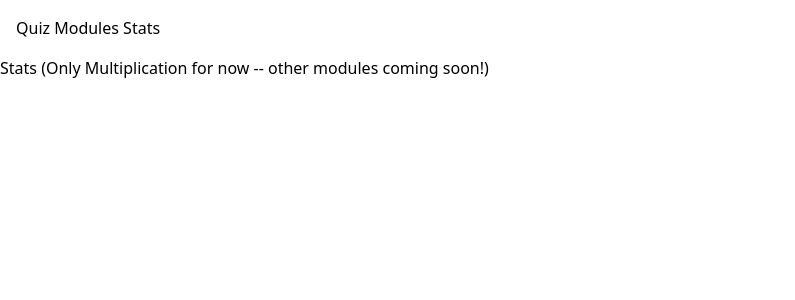
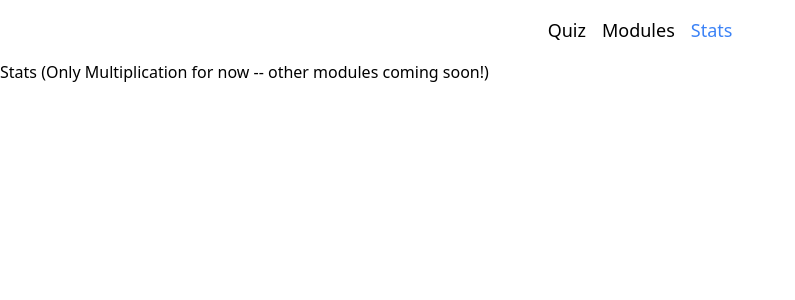
Before and after one commit to andrew-noble/mental-math, a React (Vite) app: page /mental-math/stats in a window 1280 px wide. Shown: the top 300 px of the page, without its empty margins (0-795 px from the left). Built offline with nearby package versions, Linux system fonts and the light colour scheme.

Commit message:
style the nav links a little

```diff
--- a/src/App.jsx
+++ b/src/App.jsx
@@ -1,4 +1,4 @@
-import { BrowserRouter, Routes, Route, Link } from "react-router-dom";
+import { BrowserRouter, Routes, Route, NavLink } from "react-router-dom";
 import { useState } from "react";
 import Quiz from "./components/Quiz.jsx";
 import Menu from "./components/Menu.jsx";
@@ -14,10 +14,37 @@ export default function App() {
   return (
     <BrowserRouter basename="/mental-math">
       {/* Navigation */}
-      <nav className="p-4">
-        <Link to="/">Quiz </Link>
-        <Link to="/menu">Modules </Link>
-        <Link to="/stats">Stats </Link>
+      <nav className="p-4 flex justify-center gap-4">
+        <NavLink
+          to="/"
+          className={({ isActive }) =>
+            `text-lg font-medium transition-colors ${
+              isActive ? "text-blue-500" : "hover:text-blue-500"
+            }`
+          }
+        >
+          Quiz
+        </NavLink>
+        <NavLink
+          to="/menu"
+          className={({ isActive }) =>
+            `text-lg font-medium transition-colors ${
+              isActive ? "text-blue-500" : "hover:text-blue-500"
+            }`
+          }
+        >
+          Modules
+        </NavLink>
+        <NavLink
+          to="/stats"
+          className={({ isActive }) =>
+            `text-lg font-medium transition-colors ${
+              isActive ? "text-blue-500" : "hover:text-blue-500"
+            }`
+          }
+        >
+          Stats
+        </NavLink>
       </nav>
 
       {/* Route definitions */}
```
